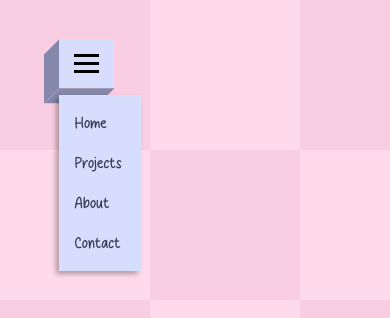
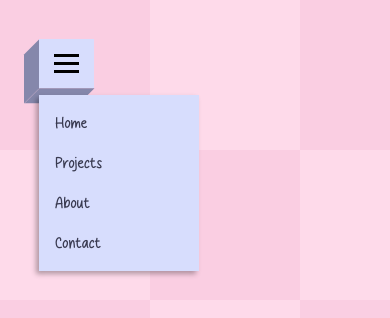
Before and after one commit to jellyglitch/Tehillah-Kangamba, a plain HTML site: page index.html in a window 390 px wide. Both pictures are taken after a click on the element 86 px from the left and 63 px from the top of the page. Drawn offline with Linux system fonts and the light colour scheme.

Commit message:
Adjust toggle margin to start where nav bar margins were.

```diff
--- a/styles.css
+++ b/styles.css
@@ -61,8 +61,7 @@ h1 {
 @media (max-width: 767px) {
     .navbar {
         position: relative;
-        margin-top: 10%;
-        margin-left: 15%;
+        margin: clamp(5px, 10vw, 50px) clamp(30px, 10vw, 80px);
     }
 
     .menu-toggle {
@@ -113,7 +112,7 @@ h1 {
         display: none;
         flex-direction: column;
         gap: 1rem;
-        width: 25%;
+        width: 10em;
         position: absolute;
         background: #D7DDFD;
         padding: 1rem;
```
